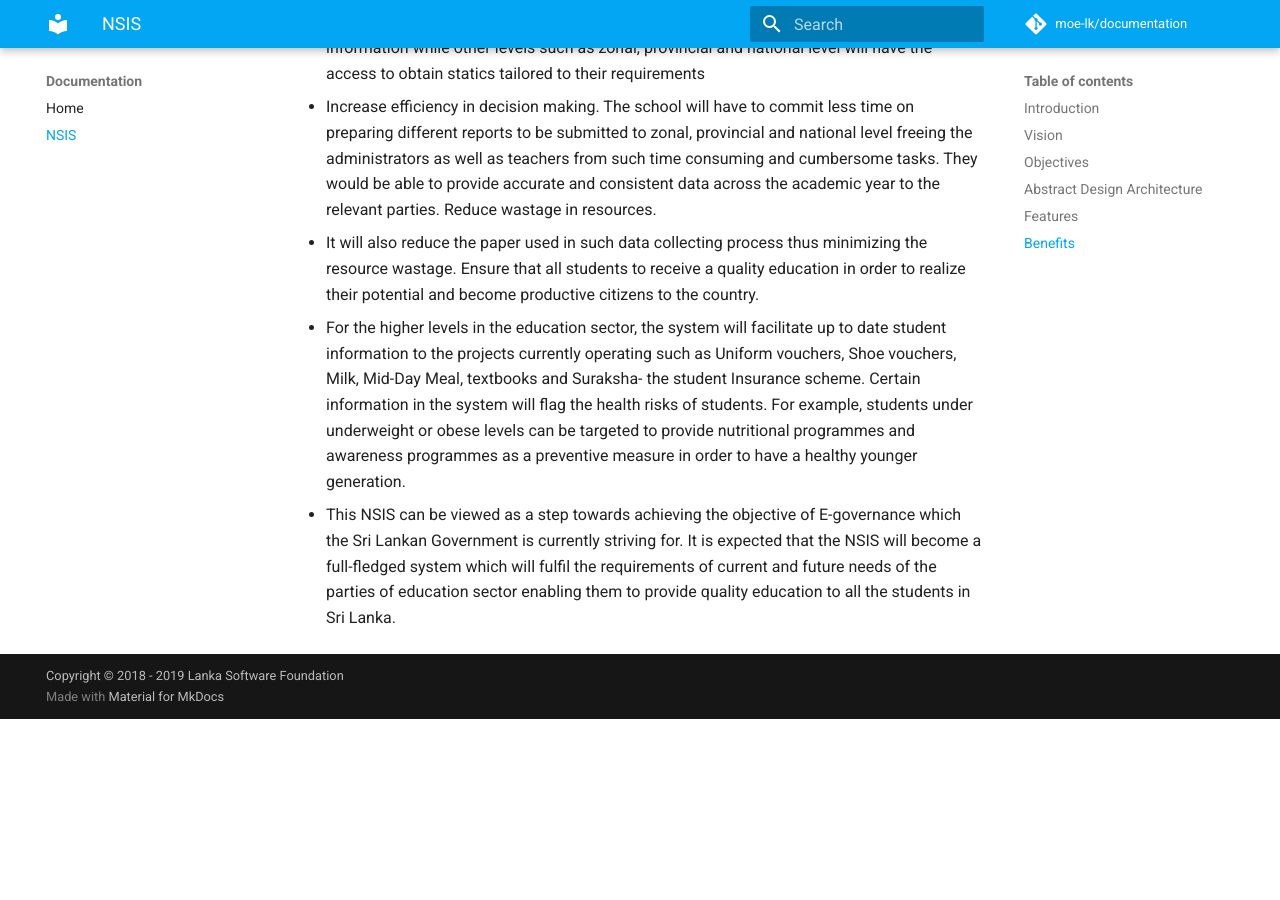
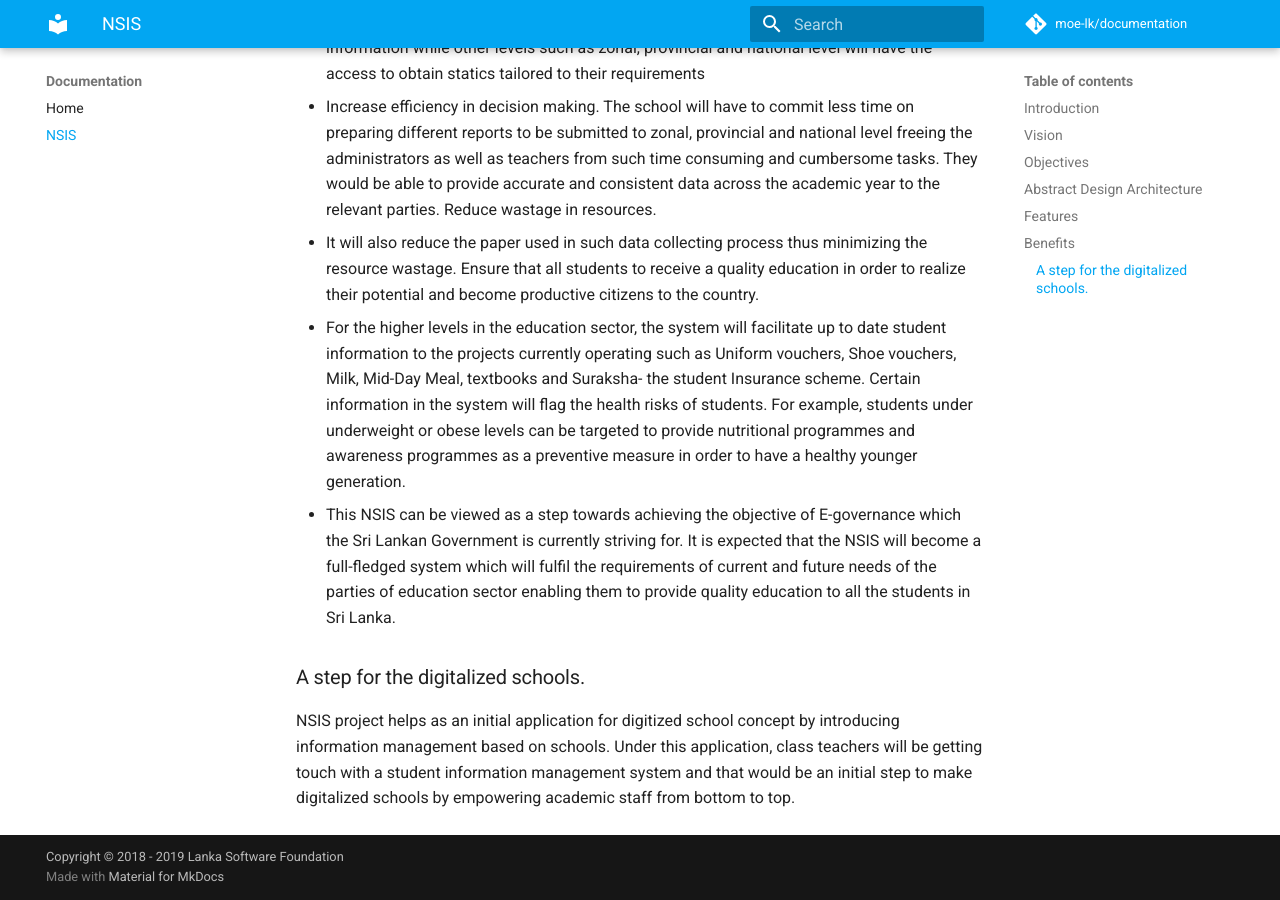
Before and after one commit to moe-lk/Documentation, an MkDocs documentation site: the page built from docs/nsis.md, in a window 1280 px wide and 900 px high, scrolled down 2872 px. Built offline with MkDocs 1.6.1 and Material for MkDocs 9.7.7, drawn with Linux system fonts in a browser that asks for light colours; comment, search, counter and statistics services are not loaded; before the commit the page ends 3591 px from its top, so only the background shows below that.

Commit message:
Update nsis.md

```diff
--- a/docs/nsis.md
+++ b/docs/nsis.md
@@ -80,3 +80,7 @@ Reduce wastage in resources.
 Ensure that all students to receive a quality education in order to realize their potential and become productive citizens to the country.
 - For the higher levels in the education sector, the system will facilitate up to date student information to the projects currently operating such as Uniform vouchers, Shoe vouchers, Milk, Mid-Day Meal, textbooks and Suraksha- the student Insurance scheme. Certain information in the system will flag the health risks of students. For example, students under underweight or obese levels can be targeted to provide nutritional programmes and awareness programmes as a preventive measure in order to have a healthy younger generation.
 - This NSIS can be viewed as a step towards achieving the objective of E-governance which the Sri Lankan Government is currently striving for. It is expected that the NSIS will become a full-fledged system which will fulfil the requirements of current and future needs of the parties of education sector enabling them to provide quality education to all the students in Sri Lanka.
+
+### A step for the digitalized schools.
+
+NSIS project helps as an initial application for digitized school concept by introducing information management based on schools. Under this application, class teachers will be getting touch with a student information management system and that would be an initial step to make digitalized schools by empowering academic staff from bottom to top.
```
